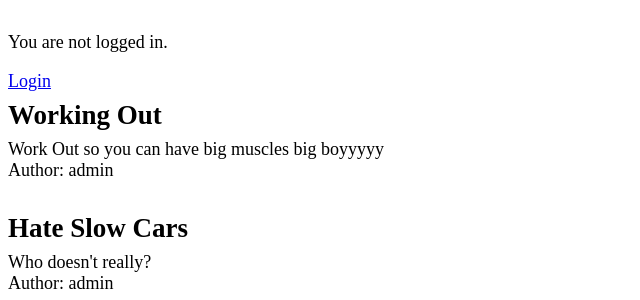
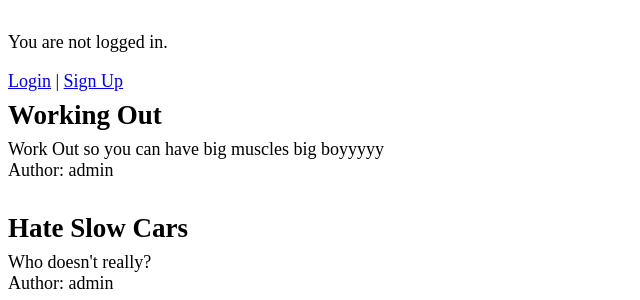
Before and after one commit to Amandecoe/Django_Projects, a Django app: page / in a window 1280 px wide. Shown: the part 99-399 px from the top of the page, without its empty margins (0-640 px from the left). Run offline with Django 5.2, Linux system fonts and the light colour scheme; data comes from the database, SQL or seed files in the repository; both versions use the stored data as it was after the commit.

Commit message:
blog app done

```diff
--- a/blog/templates/base.html
+++ b/blog/templates/base.html
@@ -22,7 +22,8 @@
         </form>
         {% else %}
         <p>You are not logged in.</p>
-        <a href = "{% url 'login'%}">Login</a>
+        <a href = "{% url 'login'%}">Login</a> |
+        <a href = "{% url 'signup'%}">Sign Up</a>
         {% endif %}
 
             {% block content %}
```
Also changed, not shown: blog/db.sqlite3.
